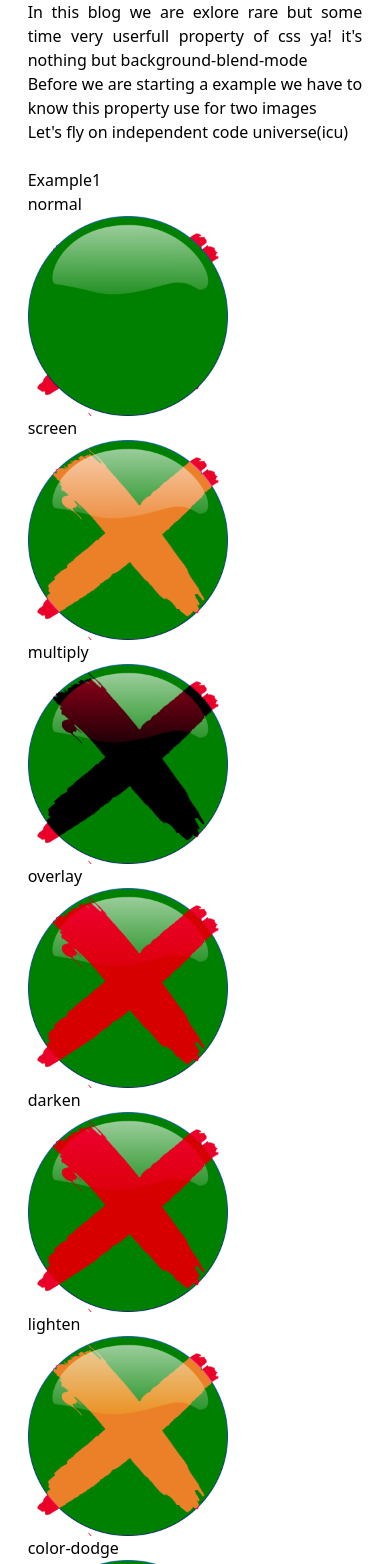
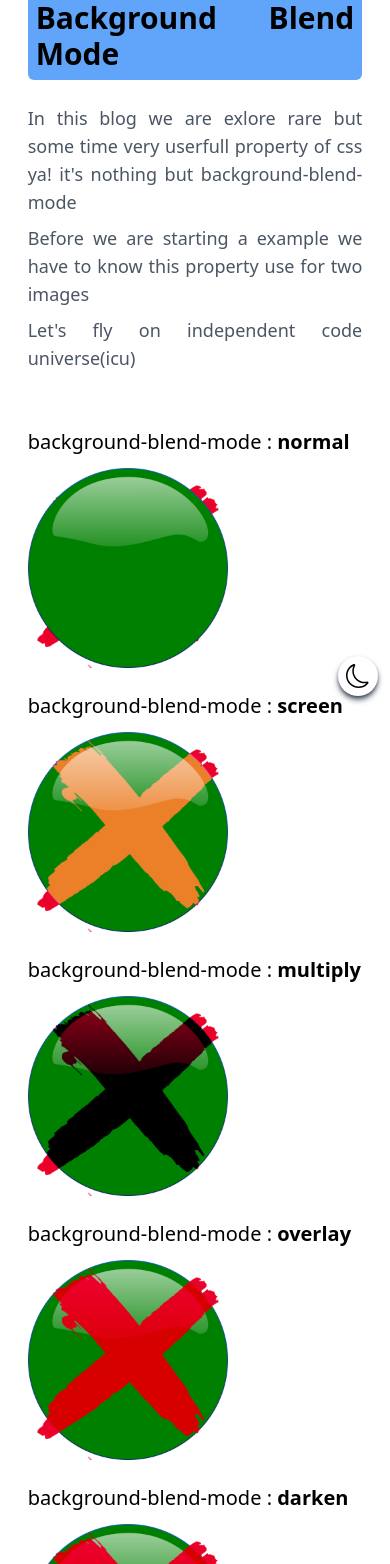
Before and after one commit to iamshiv007/NextJS-Portfolio, a Next.js app: page /posts/blend-mode in a window 390 px wide. Shown: the part 124-1688 px from the top of the page. Built offline with nearby package versions, Linux system fonts and the light colour scheme.

Commit message:
some updates

```diff
--- a/components/ThemeBtn.jsx
+++ b/components/ThemeBtn.jsx
@@ -8,7 +8,7 @@ const ThemeBtn = () => {
   return (
     <div
       onClick={() => setDark(!dark)}
-      className="w-fit fixed right-3 bottom-6 rounded-full shadow-md shadow-gray-700 dark:shadow-white p-2 text-2xl dark:bg-black dark:text-white cursor-pointer"
+      className="w-fit fixed right-3 bottom-6 rounded-full shadow-md shadow-gray-700 dark:shadow-white p-2 text-2xl dark:bg-black dark:text-white cursor-pointer z-10"
     >
       {dark ? <BsSun /> : <BsMoon />}
     </div>
--- a/components/blogData.jsx
+++ b/components/blogData.jsx
@@ -51,7 +51,7 @@ export const blogs = [
   {
     name: "object-fit",
     imageUrl:
-      "https://res.cloudinary.com/practicaldev/image/fetch/s--rNSGibyc--/c_imagga_scale,f_auto,fl_progressive,h_420,q_auto,w_1000/https://dev-to-uploads.s3.amazonaws.com/i/54ydb37tzyny06ac8xdf.jpg",
+      "https://webdesign-trends.net/wp/wp-content/uploads/2020/05/object-fit-tate02-1024x697.png",
     linkName: "object-fit",
     date: "June 6, 2023",
   },
--- a/pages/posts/blend-mode.jsx
+++ b/pages/posts/blend-mode.jsx
@@ -1,4 +1,6 @@
 import Navbar from "@/components/Navbar";
+import Theme from "@/components/Theme";
+import ThemeBtn from "@/components/ThemeBtn";
 import Head from "next/head";
 import React, { Fragment } from "react";
 
@@ -9,50 +11,73 @@ const BlendMode = () => {
         <title>Background Blend Mode</title>
       </Head>
 
+      <Theme>
+        <ThemeBtn />
+
         <Navbar />
 
         <div className="layoutContainer">
           <div className="layoutBox1">
-          <h2>Background Blend Mode</h2>
-          <p>
-            In this blog we are exlore rare but some time very userfull property
-            of css ya! it's nothing but background-blend-mode
+            <h2 className="text-3xl font-bold mt-4 bg-blue-400 p-2 rounded-md">
+              Background Blend Mode
+            </h2>
+            <p className="text-lg text-gray-600 my-2 mt-6">
+              In this blog we are exlore rare but some time very userfull
+              property of css ya! it's nothing but background-blend-mode
             </p>
-          <p>
+            <p className="text-lg text-gray-600 my-2">
               Before we are starting a example we have to know this property use
               for two images
             </p>
-          <h4>Let's fly on independent code universe(icu)</h4>
-
+            <p className="text-lg text-gray-600 my-2">
+              Let's fly on independent code universe(icu)
+            </p>
             <br />
-
-          <h3>Example1</h3>
-          <p>normal</p>
+            <div className="text-xl mt-6 mb-3">
+              background-blend-mode : <strong>normal</strong>
+            </div>
             <div className="exa1Images1"></div>
-          <p>screen</p>
+            <div className="text-xl mt-6 mb-3">
+              background-blend-mode : <strong>screen</strong>
+            </div>
             <div className="exa1Images2"></div>
-          <p>multiply</p>
+            <div className="text-xl mt-6 mb-3">
+              background-blend-mode : <strong>multiply</strong>
+            </div>
             <div className="exa1Images3"></div>
-          <p>overlay</p>
+            <div className="text-xl mt-6 mb-3">
+              background-blend-mode : <strong>overlay</strong>
+            </div>
             <div className="exa1Images4"></div>
-          <p>darken</p>
+            <div className="text-xl mt-6 mb-3">
+              background-blend-mode : <strong>darken</strong>
+            </div>
             <div className="exa1Images5"></div>
-          <p>lighten</p>
+            <div className="text-xl mt-6 mb-3">
+              background-blend-mode : <strong>lighten</strong>
+            </div>
             <div className="exa1Images6"></div>
-          <p>color-dodge</p>
+            <div className="text-xl mt-6 mb-3">
+              background-blend-mode : <strong>color-dodge</strong>
+            </div>
             <div className="exa1Images7"></div>
-          <p>saturation</p>
+            <div className="text-xl mt-6 mb-3">
+              background-blend-mode : <strong>saturation</strong>
+            </div>
             <div className="exa1Images8"></div>
-          <p>color</p>
+            <div className="text-xl mt-6 mb-3">
+              background-blend-mode : <strong>color</strong>
+            </div>
             <div className="exa1Images9"></div>
-          <p>luminosity</p>
+            <div className="text-xl mt-6 mb-3">
+              background-blend-mode : <strong>luminocity</strong>
+            </div>
             <div className="exa1Images10"></div>
           </div>
 
-        <div className="layoutBox2">
-          Hello
+          <div className="layoutBox2">Hello</div>
         </div>
-      </div>
+      </Theme>
     </Fragment>
   );
 };
--- a/pages/posts/css-transform.jsx
+++ b/pages/posts/css-transform.jsx
@@ -1,4 +1,6 @@
 import Navbar from "@/components/Navbar";
+import Theme from "@/components/Theme";
+import ThemeBtn from "@/components/ThemeBtn";
 import Head from "next/head";
 import React, { Fragment, useState } from "react";
 
@@ -14,7 +16,10 @@ const CssTransform = () => {
         <title>CSS Transform</title>
       </Head>
 
+      <Theme>
         <Navbar />
+
+        <ThemeBtn />
 
         <div className="layoutContainer">
           <div className="layoutBox1">
@@ -23,10 +28,10 @@ const CssTransform = () => {
                 CSS Transform
               </h1>
               <p className="text-lg text-gray-600 my-2">
-              Css tranform is less used but very important property of css which
-              is use to give some movement in our web page which make ux better.
-              In this blog we are going to understand css transform with easy
-              examples.
+                Css tranform is less used but very important property of css
+                which is use to give some movement in our web page which make ux
+                better. In this blog we are going to understand css transform
+                with easy examples.
               </p>
             </div>
 
@@ -50,10 +55,9 @@ const CssTransform = () => {
             />
           </div>
 
-        <div className="layoutBox2">
-          Lorem
+          <div className="layoutBox2">Lorem</div>
         </div>
-      </div>
+      </Theme>
     </Fragment>
   );
 };
--- a/pages/posts/object-fit.jsx
+++ b/pages/posts/object-fit.jsx
@@ -32,7 +32,7 @@ const ObjectFit = () => {
               not maintain it's own width and hight ratio.
             </p>
 
-            <div className="sm:w-[200px] h-[200px] border border-solid border-black relative">
+            <div className="sm:w-[200px] sm:h-[200px] w-[150px] h-[150px] border border-solid dark:border-white border-black relative">
               <Image src="/images/room.jpg" alt="" fill={true} />
             </div>
 
@@ -43,7 +43,7 @@ const ObjectFit = () => {
               In This condition image maintain it's own width and heigth ratio
               but not neccessary to cover parent element's all height and width.
             </p>
-            <div className="sm:w-[200px] h-[200px] border border-solid border-black relative">
+            <div className="sm:w-[200px] sm:h-[200px] w-[150px] h-[150px] border border-solid dark:border-white border-black relative">
               <Image
                 className="object-contain"
                 src="/images/room.jpg"
@@ -59,7 +59,7 @@ const ObjectFit = () => {
               This property will cover all with and heigth of parent element of
               image width maintain image width and height ratio.
             </p>
-            <div className="sm:w-[200px] h-[200px] border border-solid border-black relative">
+            <div className="sm:w-[200px] sm:h-[200px] w-[150px] h-[150px] border border-solid dark:border-white border-black relative">
               <Image
                 className="object-cover"
                 src="/images/room.jpg"
@@ -74,7 +74,7 @@ const ObjectFit = () => {
             <p className="text-gray-700 text-sm my-2">
               In This condition image have it's real width and height.
             </p>
-            <div className="sm:w-[200px] h-[200px] border border-solid border-black relative">
+            <div className="sm:w-[200px] sm:h-[200px] w-[150px] h-[150px] border border-solid dark:border-white border-black relative">
               <Image
                 className="object-none"
                 src="/images/room.jpg"
--- a/styles/globals.css
+++ b/styles/globals.css
@@ -10,7 +10,7 @@ div {
 @layer components {
   /* Navbar */
   .navbar {
-    @apply dark:bg-black border-b border-solid border-gray-300 h-[8vh] flex items-center sticky top-0 py-4 sm:py-6 bg-white opacity-95;
+    @apply dark:bg-black border-b border-solid border-gray-300 h-[8vh] flex items-center sticky top-0 py-4 sm:py-6 bg-white opacity-95 z-10;
   }
 
   /* Blogs */
```
Lines whose indentation alone changed are shown as unchanged.
